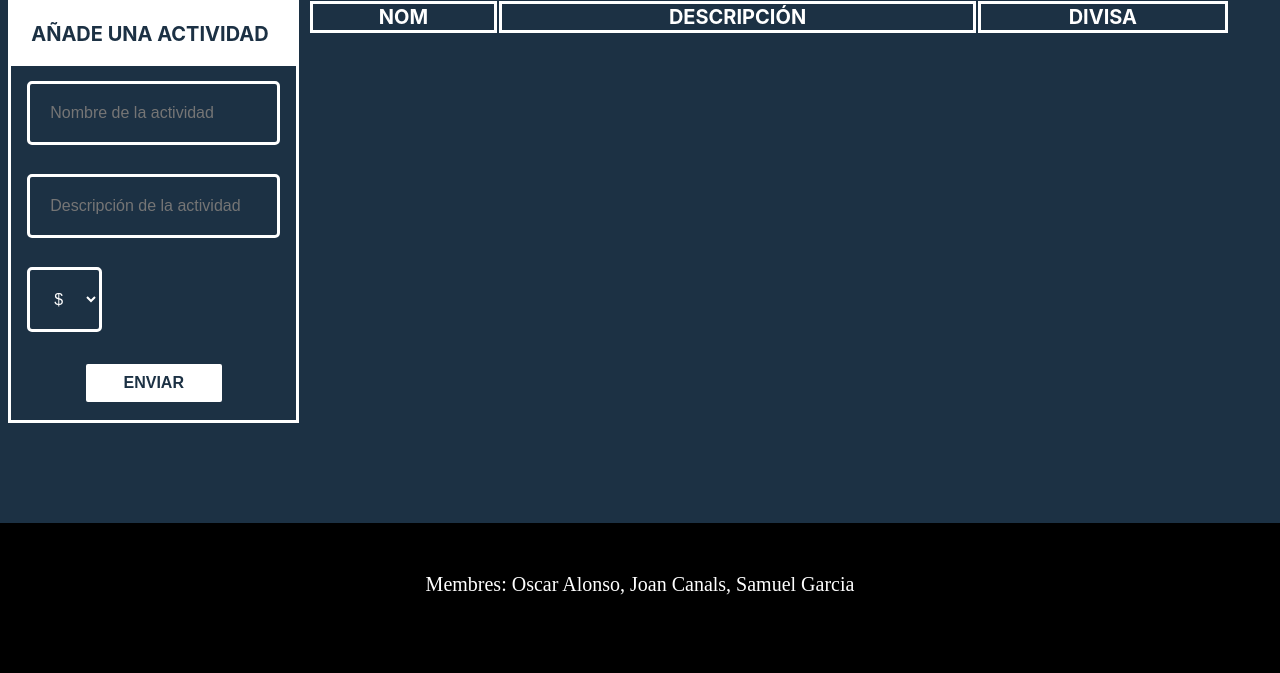
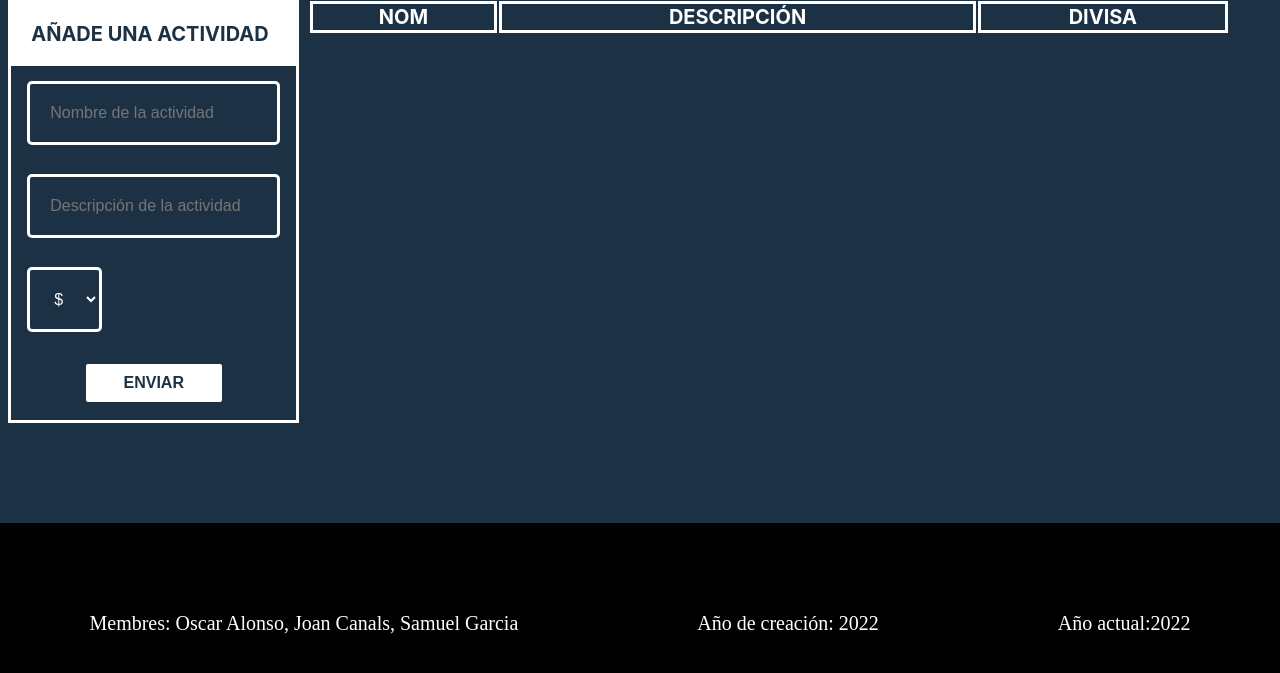
Before and after one commit to SamyTheLight/gexpenses, a PHP site: page /Home.php in a window 1280 px wide; the page is wider, and only the part inside the window is pictured. Shown: the part 327-1000 px from the top of that part. Run offline with PHP 8.4, Linux system fonts and the light colour scheme; the visitor is signed in with stand-in values (Sample User, id 1).

Commit message:
Modificación Footer

```diff
--- a/Code/PHP/footer.css
+++ b/Code/PHP/footer.css
@@ -4,7 +4,8 @@
 }
 
 footer{
-
+display:flex;
+flex-direction: row;
 height: 100px;
 background-color: black;
 color:white;
--- a/Code/PHP/footer.php
+++ b/Code/PHP/footer.php
@@ -9,6 +9,6 @@
 </head>
 <body>
 
-    <footer> <p> Membres: Oscar Alonso, Joan Canals, Samuel Garcia </p></footer>
+    <footer> <p> Membres: Oscar Alonso, Joan Canals, Samuel Garcia </p><p>Año de creación: 2022 </p><p>Año actual:2022</p></footer>
 </body>
 </html>
```
